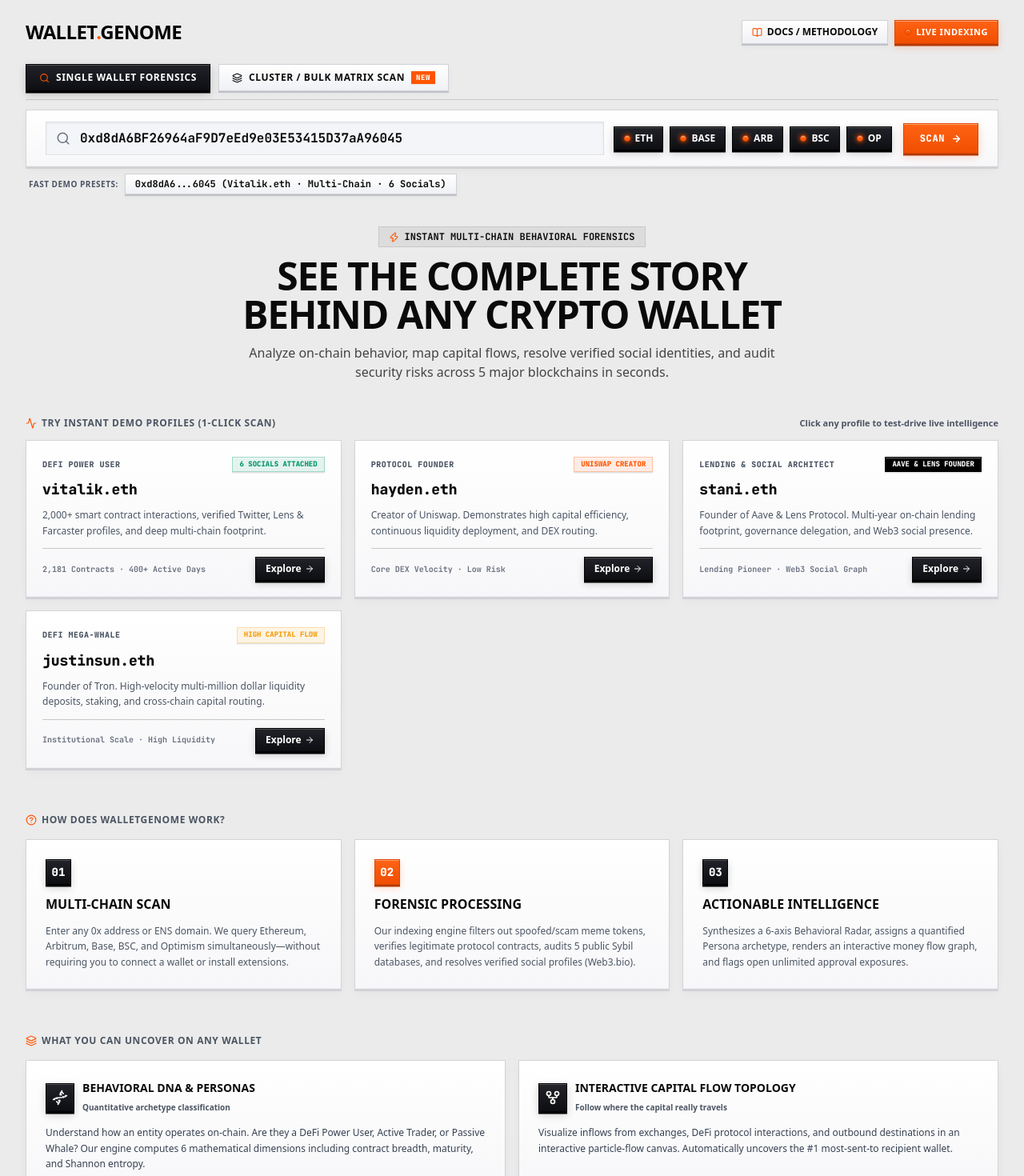
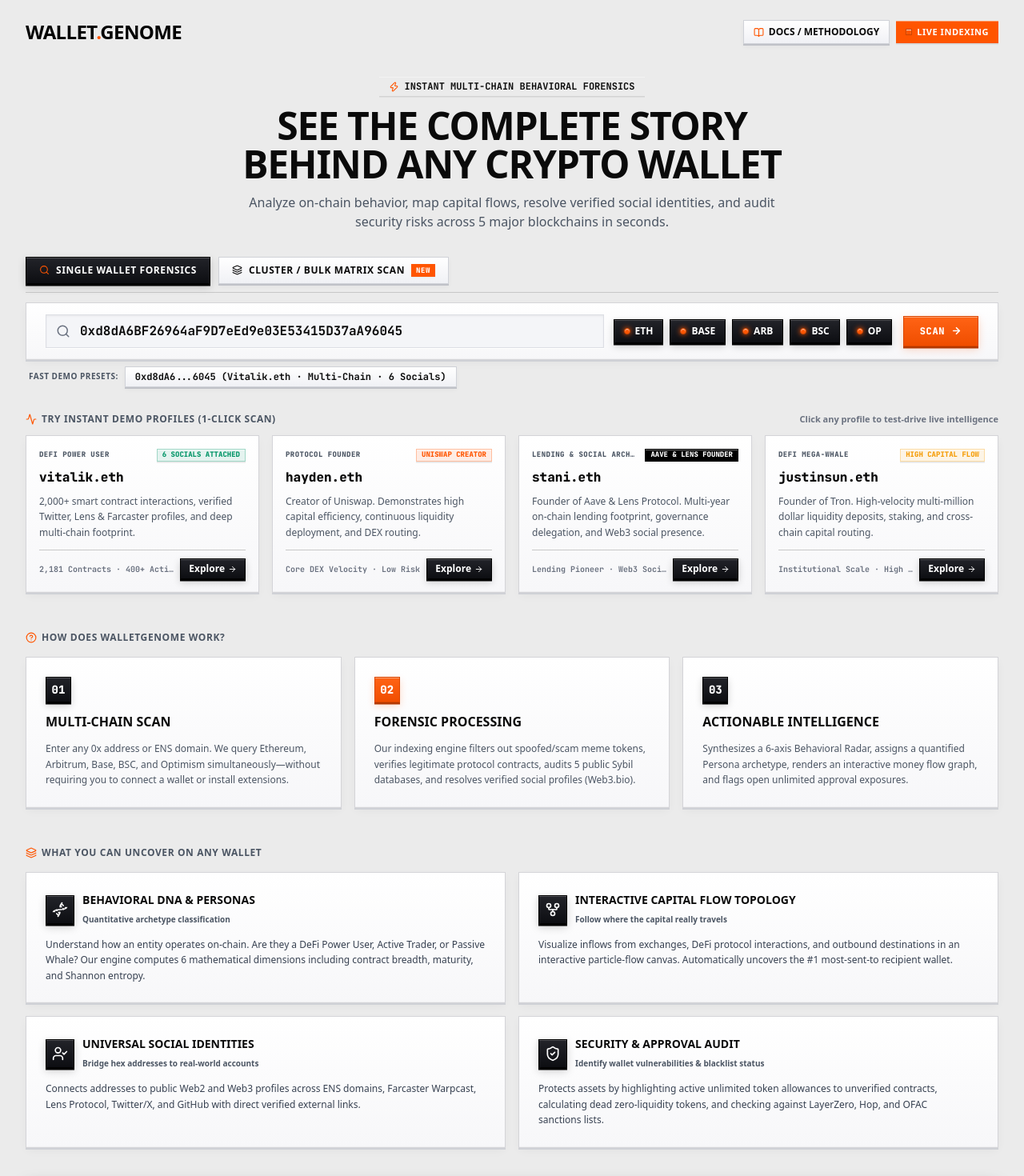
Before and after one commit to mdi06/WalletGenome, a Next.js app: page / in a window 1280 px wide. Shown: the top 1470 px of the page at 80% size. Built offline with nearby package versions, Linux system fonts and the light colour scheme.

Commit message:
fix(a11y): restructure homepage hierarchy placing hero intro above search console, fix heading levels and add ARIA attributes

```diff
--- a/src/app/page.tsx
+++ b/src/app/page.tsx
@@ -8,7 +8,7 @@
 import WelcomeGuide from '@/components/WelcomeGuide';
 import { SUPPORTED_CHAIN_IDS } from '@/lib/chains';
 import Link from 'next/link';
-import { HelpCircle, LayoutDashboard, Search, Layers, BookOpen } from 'lucide-react';
+import { HelpCircle, LayoutDashboard, Search, Layers, BookOpen, Zap } from 'lucide-react';
 import { useWalletScanner } from '@/hooks/useWalletScanner';
 
 const Dashboard = dynamic(() => import('@/components/Dashboard'), {
@@ -68,6 +68,7 @@
           type="button"
           onClick={() => setShowGuide(true)}
           className="flex items-center text-left cursor-pointer group transition-transform active:scale-95"
+          aria-label="WalletGenome Home"
         >
           <span className="text-xl sm:text-2xl font-black tracking-tight text-black font-sans uppercase">
             WALLET<span className="text-[#ff5500]">.</span>GENOME
@@ -105,18 +106,36 @@
             <span>DOCS / METHODOLOGY</span>
           </Link>
 
-          <span className="btn-3d-orange text-white text-[11px] font-bold tracking-wider px-3 py-1.5 flex items-center gap-1.5">
-            <span className="led-live rounded-full animate-pulse" />
+          <span className="badge-3d bg-[#ff5500] text-white text-[11px] font-bold tracking-wider px-3 py-1.5 flex items-center gap-1.5">
+            <span className="led-live" />
             <span>LIVE INDEXING</span>
           </span>
         </div>
       </header>
 
+      {/* ── Hero Headline & Overview (Displayed on Default Landing View) ── */}
+      {showGuide && (
+        <section aria-labelledby="main-hero-title" className="text-center space-y-3 max-w-3xl mx-auto pt-4 pb-2">
+          <div className="badge-3d inline-flex items-center gap-1.5 px-3 py-1 text-xs font-mono font-bold text-[#0a0a0a]">
+            <Zap size={13} className="text-[#ff5500]" />
+            <span>INSTANT MULTI-CHAIN BEHAVIORAL FORENSICS</span>
+          </div>
+          <h1 id="main-hero-title" className="text-3xl sm:text-4xl md:text-5xl font-black text-[#0a0a0a] tracking-tight leading-tight uppercase font-sans text-balance">
+            See the Complete Story Behind Any Crypto Wallet
+          </h1>
+          <p className="text-sm sm:text-base text-[#4b5563] font-medium leading-relaxed max-w-2xl mx-auto text-pretty">
+            Analyze on-chain behavior, map capital flows, resolve verified social identities, and audit security risks across 5 major blockchains in seconds.
+          </p>
+        </section>
+      )}
+
       {/* ── Mode Switcher & Input Section ── */}
-      <div className="space-y-3">
+      <section aria-label="Wallet Forensics Console" className="space-y-3">
         {/* Mode Selector Tabs */}
-        <div className="flex items-center gap-2.5 border-b border-[#c8c8c8] pb-2.5">
+        <div role="tablist" aria-label="Forensics Scan Mode" className="flex items-center gap-2.5 border-b border-[#c8c8c8] pb-2.5">
           <button
+            role="tab"
+            aria-selected={scanMode === 'single'}
             type="button"
             onClick={() => setScanMode('single')}
             className={`px-4 py-2 text-xs font-black uppercase tracking-wider flex items-center gap-2 cursor-pointer ${
@@ -130,6 +149,8 @@
           </button>
 
           <button
+            role="tab"
+            aria-selected={scanMode === 'cluster'}
             type="button"
             onClick={() => setScanMode('cluster')}
             className={`px-4 py-2 text-xs font-black uppercase tracking-wider flex items-center gap-2 cursor-pointer ${
@@ -179,14 +200,14 @@
             isLoading={isLoading}
           />
         )}
-      </div>
+      </section>
 
       {/* Loading Progress Bar */}
       {isLoading && <ProgressBar message={progress} />}
 
       {/* Error Alert */}
       {error && (
-        <div className="card-3d border-l-4 border-l-[#ef4444] p-4 text-xs font-bold text-[#ef4444]">
+        <div role="alert" className="card-3d border-l-4 border-l-[#ef4444] p-4 text-xs font-bold text-[#ef4444]">
           {error}
         </div>
       )}
--- a/src/components/WelcomeGuide.tsx
+++ b/src/components/WelcomeGuide.tsx
@@ -49,53 +49,38 @@
 export default function WelcomeGuide({ onSelectAddress }: Props) {
   return (
     <div className="space-y-10 py-2 animate-fade-in-up">
-
-      {/* ── 1. Hero Headline & Overview ── */}
-      <div className="text-center space-y-3 max-w-3xl mx-auto pt-2 pb-1">
-        <div className="inline-flex items-center gap-1.5 px-3 py-1 bg-[#dcdcdc] border border-[#c8c8c8] text-xs font-mono font-bold text-[#0a0a0a]">
-          <Zap size={13} className="text-[#ff5500]" />
-          <span>INSTANT MULTI-CHAIN BEHAVIORAL FORENSICS</span>
-        </div>
-        <h1 className="text-3xl sm:text-4xl md:text-5xl font-black text-[#0a0a0a] tracking-tight leading-tight uppercase font-sans">
-          See the Complete Story Behind Any Crypto Wallet
-        </h1>
-        <p className="text-sm sm:text-base text-[#444444] font-medium leading-relaxed max-w-2xl mx-auto">
-          Analyze on-chain behavior, map capital flows, resolve verified social identities, and audit security risks across 5 major blockchains in seconds.
-        </p>
-      </div>
-
-      {/* ── 2. One-Click Interactive Showcase Profiles ── */}
-      <div className="space-y-3">
+      {/* ── 1. One-Click Interactive Showcase Profiles ── */}
+      <section aria-labelledby="demo-profiles-heading" className="space-y-3">
         <div className="flex items-center justify-between">
-          <div className="text-xs font-extrabold text-[#4b5563] uppercase tracking-wider flex items-center gap-1.5">
+          <h2 id="demo-profiles-heading" className="text-xs font-extrabold text-[#4b5563] uppercase tracking-wider flex items-center gap-1.5">
             <Activity size={14} className="text-[#ff5500]" />
-            TRY INSTANT DEMO PROFILES (1-CLICK SCAN)
-          </div>
-          <span className="text-[11px] font-bold text-[#4b5563] hidden sm:inline">
+            <span>TRY INSTANT DEMO PROFILES (1-CLICK SCAN)</span>
+          </h2>
+          <span className="text-[11px] font-bold text-[#6b7280] hidden sm:inline">
             Click any profile to test-drive live intelligence
           </span>
         </div>
 
-        <div className="grid grid-cols-1 md:grid-cols-3 gap-4">
+        <div className="grid grid-cols-1 sm:grid-cols-2 lg:grid-cols-4 gap-4">
           {SHOWCASE_PROFILES.map((p, idx) => (
             <div
               key={idx}
-              className="card-3d-interactive p-5 text-[#0a0a0a] space-y-3 flex flex-col justify-between group cursor-pointer"
+              className="card-3d-interactive p-4 text-[#0a0a0a] space-y-3 flex flex-col justify-between group cursor-pointer"
               onClick={() => onSelectAddress(p.address)}
             >
               <div className="space-y-2">
                 <div className="flex items-center justify-between gap-2">
-                  <span className="text-[10px] font-mono font-extrabold text-[#4b5563] uppercase tracking-wider">
+                  <span className="text-[9px] font-mono font-extrabold text-[#4b5563] uppercase tracking-wider truncate">
                     {p.role}
                   </span>
-                  <span className={`badge-3d text-[9px] font-mono font-black px-2 py-0.5 border ${p.badgeColor}`}>
+                  <span className={`badge-3d text-[9px] font-mono font-black px-1.5 py-0.2 border ${p.badgeColor} flex-shrink-0`}>
                     {p.badge}
                   </span>
                 </div>
 
-                <div className="text-lg font-black text-[#0a0a0a] font-mono group-hover:text-[#ff5500] transition-colors">
+                <h3 className="text-base font-black text-[#0a0a0a] font-mono group-hover:text-[#ff5500] transition-colors">
                   {p.name}
-                </div>
+                </h3>
 
                 <p className="text-xs text-[#4b5563] leading-relaxed line-clamp-3 text-pretty">
                   {p.description}
@@ -108,27 +93,28 @@
                 </span>
                 <button
                   type="button"
+                  aria-label={`Explore ${p.name}`}
                   onClick={(e) => {
                     e.stopPropagation();
                     onSelectAddress(p.address);
                   }}
-                  className="btn-3d-black text-white font-bold text-xs px-3 py-1.5 flex items-center gap-1 flex-shrink-0 cursor-pointer"
+                  className="btn-3d-black text-white font-bold text-xs px-2.5 py-1 flex items-center gap-1 flex-shrink-0 cursor-pointer"
                 >
                   <span>Explore</span>
-                  <ArrowRight size={12} />
+                  <ArrowRight size={11} />
                 </button>
               </div>
             </div>
           ))}
         </div>
-      </div>
+      </section>
 
-      {/* ── 3. How Does It Work? (3-Step Visual Guide) ── */}
-      <div className="space-y-4 pt-4">
-        <div className="text-xs font-extrabold text-[#4b5563] uppercase tracking-wider flex items-center gap-1.5">
+      {/* ── 2. How Does It Work? (3-Step Visual Guide) ── */}
+      <section aria-labelledby="how-it-works-heading" className="space-y-4 pt-2">
+        <h2 id="how-it-works-heading" className="text-xs font-extrabold text-[#4b5563] uppercase tracking-wider flex items-center gap-1.5">
           <HelpCircle size={14} className="text-[#ff5500]" />
-          HOW DOES WALLETGENOME WORK?
-        </div>
+          <span>HOW DOES WALLETGENOME WORK?</span>
+        </h2>
 
         <div className="grid grid-cols-1 md:grid-cols-3 gap-4">
 
@@ -172,14 +158,14 @@
           </div>
 
         </div>
-      </div>
+      </section>
 
-      {/* ── 4. Core Capabilities (4 Feature Bento Cards) ── */}
-      <div className="space-y-4 pt-4">
-        <div className="text-xs font-extrabold text-[#4b5563] uppercase tracking-wider flex items-center gap-1.5">
+      {/* ── 3. Core Capabilities (4 Feature Bento Cards) ── */}
+      <section aria-labelledby="core-capabilities-heading" className="space-y-4 pt-2">
+        <h2 id="core-capabilities-heading" className="text-xs font-extrabold text-[#4b5563] uppercase tracking-wider flex items-center gap-1.5">
           <Layers size={14} className="text-[#ff5500]" />
-          WHAT YOU CAN UNCOVER ON ANY WALLET
-        </div>
+          <span>WHAT YOU CAN UNCOVER ON ANY WALLET</span>
+        </h2>
 
         <div className="grid grid-cols-1 md:grid-cols-2 gap-4">
 
@@ -190,9 +176,9 @@
                 <Dna size={20} />
               </div>
               <div>
-                <h4 className="text-sm font-black uppercase text-[#0a0a0a]">
+                <h3 className="text-sm font-black uppercase text-[#0a0a0a]">
                   Behavioral DNA & Personas
-                </h4>
+                </h3>
                 <span className="text-[10px] font-bold text-[#4b5563]">
                   Quantitative archetype classification
                 </span>
@@ -210,9 +196,9 @@
                 <GitFork size={20} />
               </div>
               <div>
-                <h4 className="text-sm font-black uppercase text-[#0a0a0a]">
+                <h3 className="text-sm font-black uppercase text-[#0a0a0a]">
                   Interactive Capital Flow Topology
-                </h4>
+                </h3>
                 <span className="text-[10px] font-bold text-[#4b5563]">
                   Follow where the capital really travels
                 </span>
@@ -230,9 +216,9 @@
                 <UserCheck size={20} />
               </div>
               <div>
-                <h4 className="text-sm font-black uppercase text-[#0a0a0a]">
+                <h3 className="text-sm font-black uppercase text-[#0a0a0a]">
                   Universal Social Identities
-                </h4>
+                </h3>
                 <span className="text-[10px] font-bold text-[#4b5563]">
                   Bridge hex addresses to real-world accounts
                 </span>
@@ -250,9 +236,9 @@
                 <ShieldCheck size={20} />
               </div>
               <div>
-                <h4 className="text-sm font-black uppercase text-[#0a0a0a]">
+                <h3 className="text-sm font-black uppercase text-[#0a0a0a]">
                   Security & Approval Audit
-                </h4>
+                </h3>
                 <span className="text-[10px] font-bold text-[#4b5563]">
                   Identify wallet vulnerabilities & blacklist status
                 </span>
@@ -264,7 +250,7 @@
           </div>
 
         </div>
-      </div>
+      </section>
 
       {/* ── 4.5. Methodology & Algorithmic Docs Callout Banner ── */}
       <div className="card-3d-dark p-5 flex flex-col sm:flex-row items-center justify-between gap-4">
```
Also changed, not shown: src/components/BulkScanInput.tsx (+9 -2 lines), src/components/WalletInput.tsx (+12 -3 lines).
